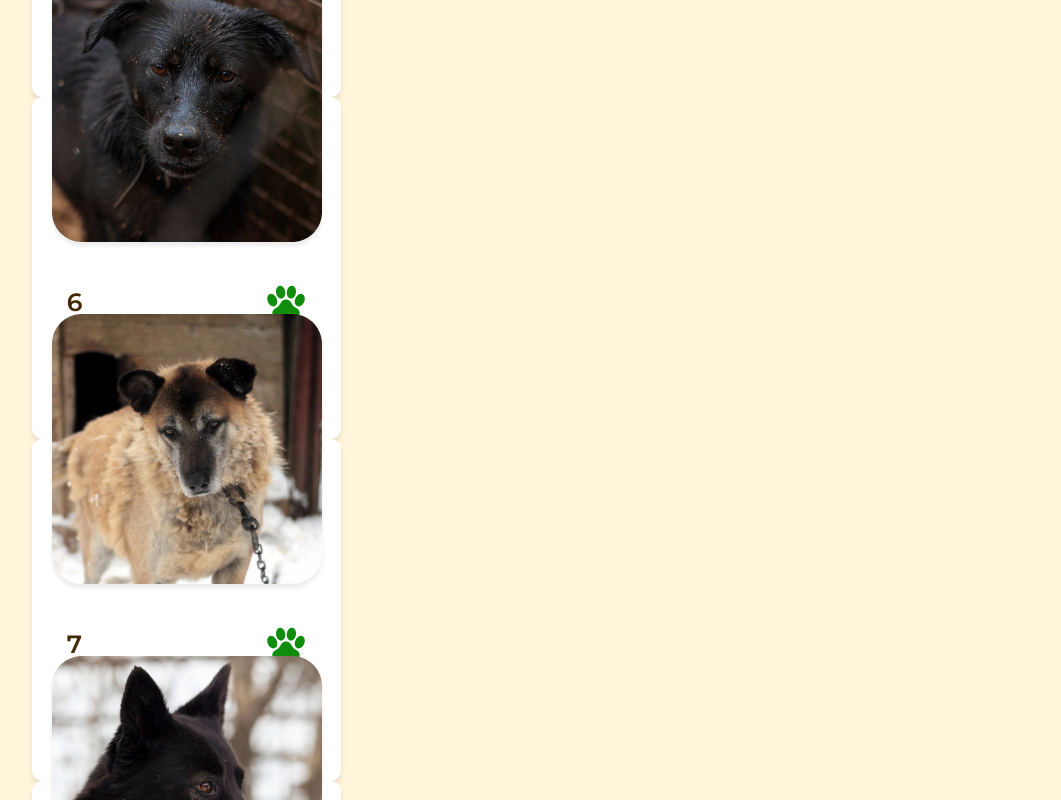
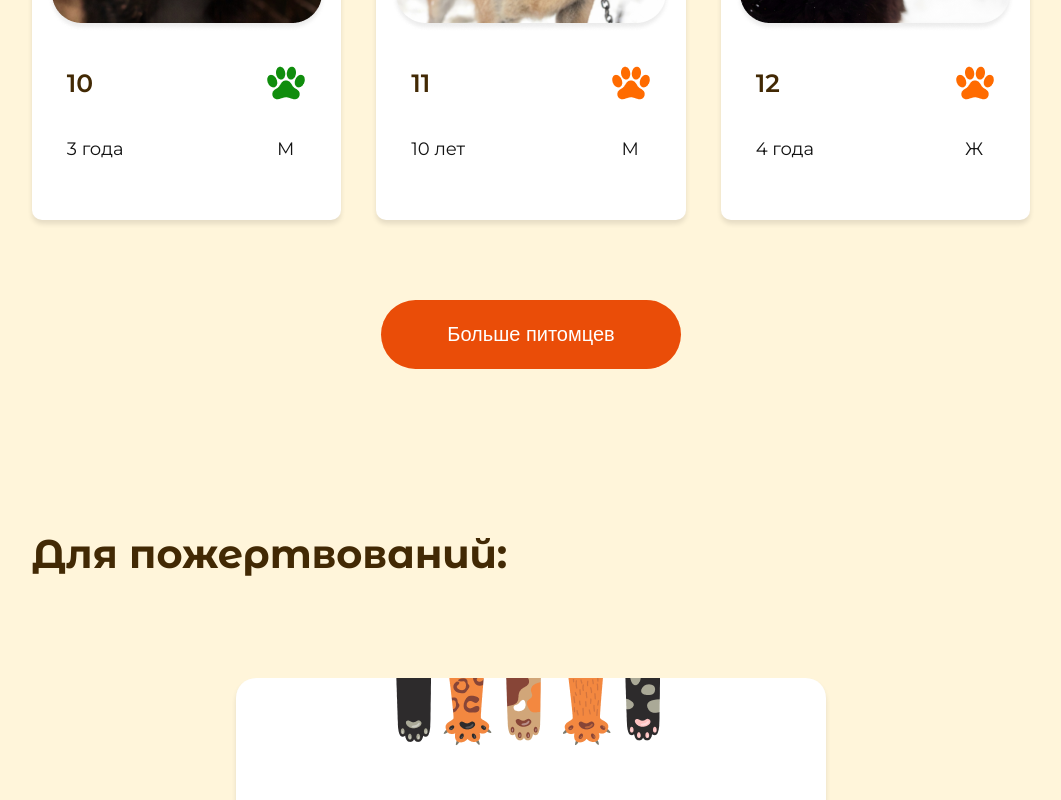
Before and after one commit to eireensid/animal-shelter, a Next.js app: page / in a window 1280 px wide. Shown: the part 9018-9818 px from the top of the page, without its empty margins (109-1170 px from the left). Built offline with nearby package versions, Linux system fonts and the light colour scheme.

Commit message:
index our pets gallery

```diff
--- a/pages/index.js
+++ b/pages/index.js
@@ -13,6 +13,8 @@ export default function Index({title='Главная', animals}) {
   const filteredAnimals = animals.filter((item) => {
     return item.paw === "looking-for-home.png"
   })
+  const galleryAnimals = animals.slice(0, 12)
+
   return <MainLayout>
     <section>
       <div className={styles.firstBlock}>
@@ -182,8 +184,8 @@ export default function Index({title='Главная', animals}) {
           </div>
         </div>
 
-        <div className={styles.findCarouselBlock}>
-          {animals.map((animal, index) => (
+        <div className={styles.ourPetsGallery}>
+          {galleryAnimals.map((animal, index) => (
             <AnimalCard animal={animal} key={index}/>
           ))}
         </div>
--- a/styles/index.module.scss
+++ b/styles/index.module.scss
@@ -192,11 +192,17 @@
   justify-content: space-between;
   width: 50%;
 }
-.ourPetsBlock .findCarouselBlock {
+.ourPetsGallery {
   margin-top: 165px;
+  display: flex;
+  flex-wrap: wrap;
+  justify-content: space-between;
+}
+.ourPetsGallery > * {
+  margin-bottom: 155px;
 }
 .morePetsBtn {
-  margin-top: 80px;
+  margin-top: -75px;
   display: flex;
   justify-content: center;
 }
```
